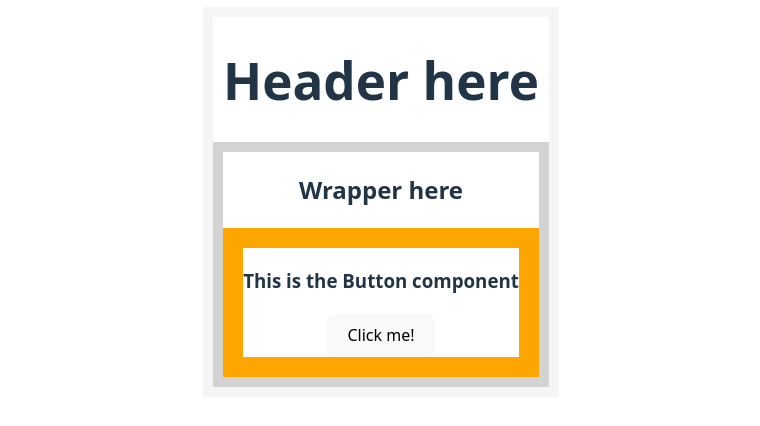
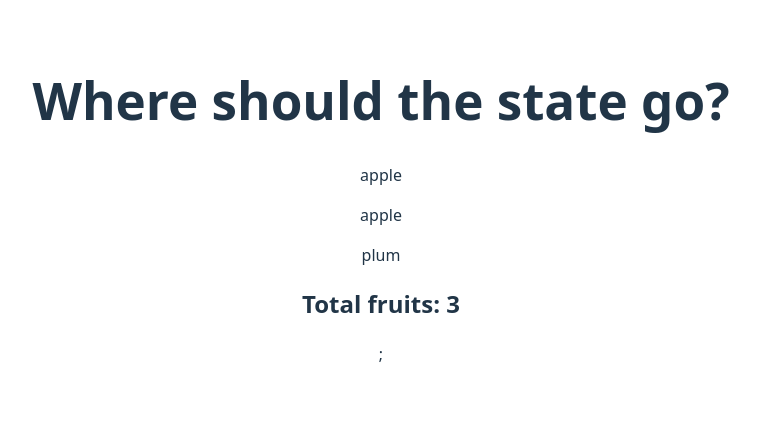
Before and after one commit to waqiyuddev/meta-react-basic, a React (Vite) app in the folder vite-project/: page / in a window 1280 px wide. Shown: the part 198-624 px from the top of the page, without its empty margins (259-1019 px from the left). Built offline with nearby package versions, Linux system fonts and the light colour scheme.

Commit message:
Managing state

```diff
--- a/vite-project/src/App.tsx
+++ b/vite-project/src/App.tsx
@@ -1,11 +1,12 @@
 import './App.css'
-import Main from './assets/Components/PropHandling/Main';
+// import Main from './assets/Components/PropHandling/Main';
 // import Heading from './assets/Components/Heading'
 // import Promo from './assets/Components/Promo'
 // import Card from './assets/Components/Card'
 // import GuessNumber from './assets/Components/GuessNumber'
 // import Cat from './assets/Components/ParChiGra/Cat'
 // import SimpleForm from './assets/Components/SimpleForm'
+import FruitsContainer from './assets/Components/ManagingState/FruitsContainer';
 
 function App() {
   return (
@@ -28,9 +29,12 @@ function App() {
 
       {/* <SimpleForm /> */}
 
-      <Main
+      {/* <Main
         msg="I passed through the Header and the Wrapper and I reached the Button component"
-      />
+      /> */}
+
+      {/*NOTE: Managing state in React */}
+      <FruitsContainer />;
     </div>
   );
 }
--- /dev/null
+++ b/vite-project/src/assets/Components/ManagingState/FruitsContainer.tsx
@@ -0,0 +1,22 @@
+import { useState } from "react";
+import Fruits from "./Fruit";
+import FruitsCounter from "./FruitsCounter";
+import type { Fruit } from "./Fruit";
+
+function FruitsContainer() {
+    const [fruits] = useState<Fruit[]>([
+        { fruitName: "apple", id: 1 },
+        { fruitName: "apple", id: 2 },
+        { fruitName: "plum", id: 3 },
+    ]);
+
+    return (
+        <div className="App">
+            <h1>Where should the state go?</h1>
+            <Fruits fruits={fruits} />
+            <FruitsCounter fruits={fruits} />
+        </div>
+    );
+}
+
+export default FruitsContainer;
```
